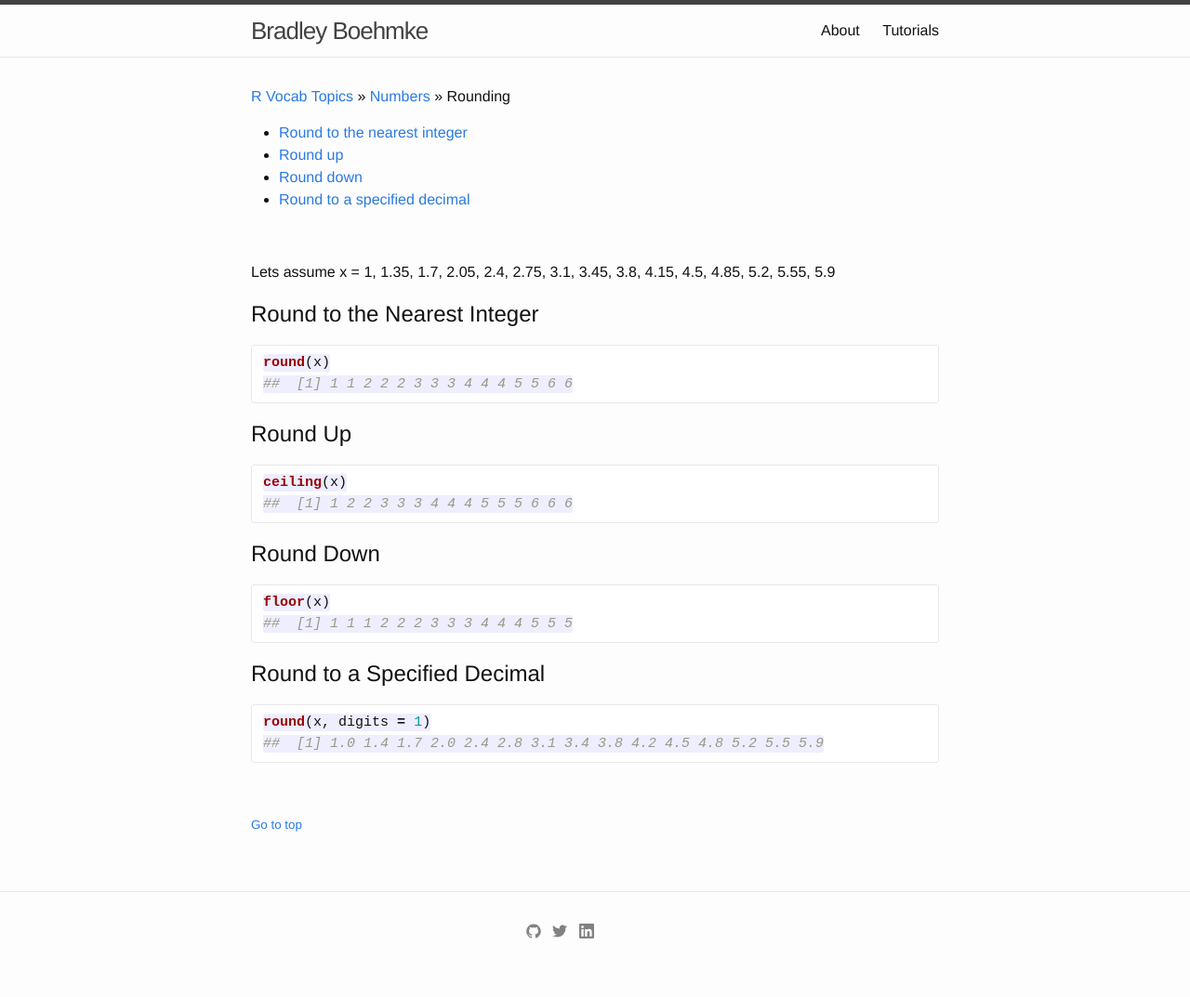
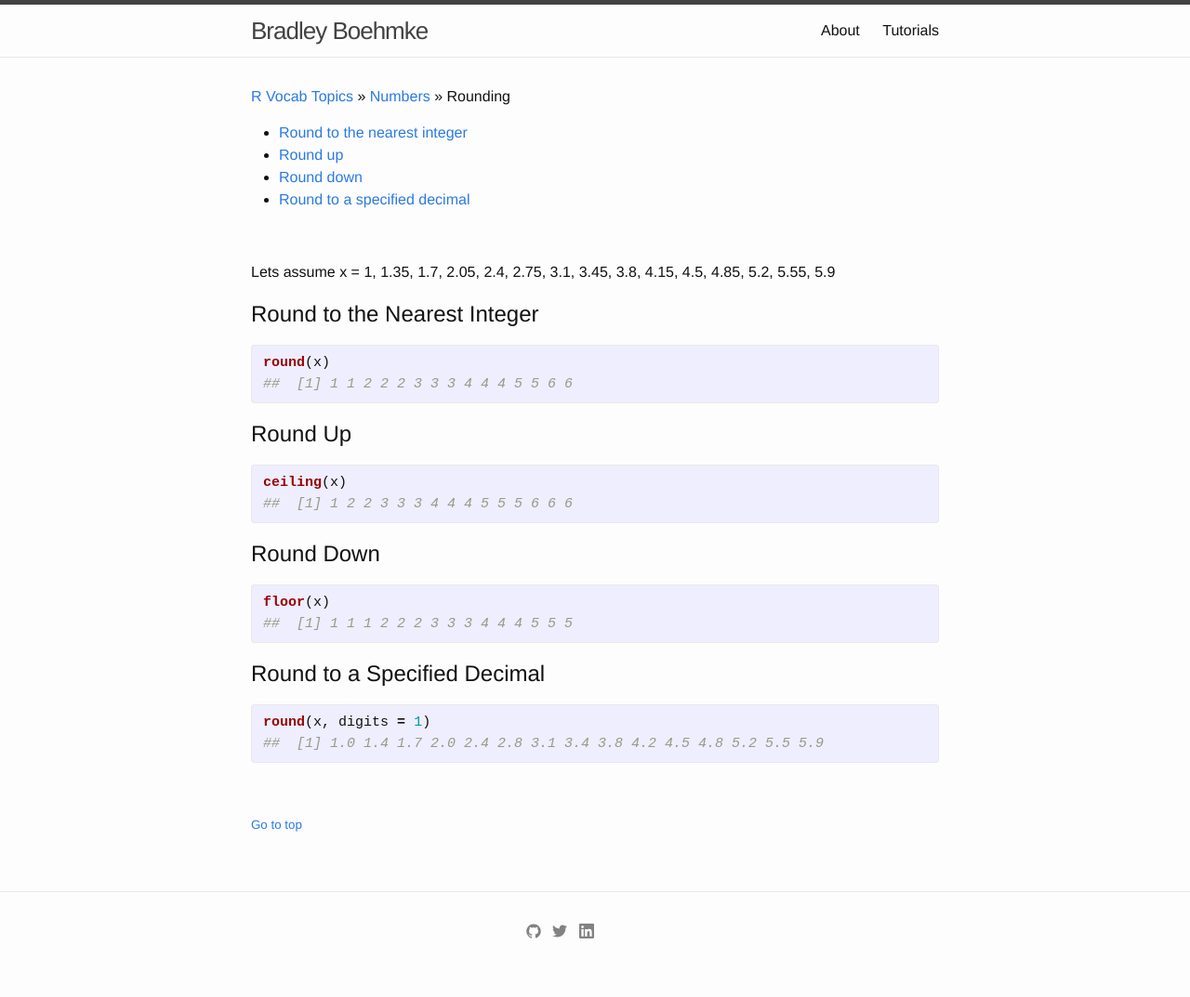
Before and after one commit to bradleyboehmke/bradleyboehmke, a Jekyll site: the page built from tutorials/rounding.md, in a window 1280 px wide. Shown: the whole page at 93% size. Built offline with Jekyll 4.4.1, drawn with Linux system fonts in a browser that asks for light colours.

Commit message:
Update rounding.md

````diff
--- a/tutorials/rounding.md
+++ b/tutorials/rounding.md
@@ -16,36 +16,40 @@ Lets assume x = 1, 1.35, 1.7, 2.05, 2.4, 2.75, 3.1, 3.45, 3.8, 4.15, 4.5, 4.85,
 
 
 <a name="nearest"></a>
+
 # Round to the Nearest Integer
 
-```r
+{% highlight r %}
 round(x)
 ##  [1] 1 1 2 2 2 3 3 3 4 4 4 5 5 6 6
-```
+{% endhighlight %}
 
 <a name="up"></a>
+
 # Round Up
 
-```r
+{% highlight r %}
 ceiling(x)
 ##  [1] 1 2 2 3 3 3 4 4 4 5 5 5 6 6 6
-```
+{% endhighlight %}
 
 <a name="down"></a>
+
 # Round Down
 
-```r
+{% highlight r %}
 floor(x)
 ##  [1] 1 1 1 2 2 2 3 3 3 4 4 4 5 5 5
-```
+{% endhighlight %}
 
 <a name="specified"></a>
+
 # Round to a Specified Decimal
 
-```r
+{% highlight r %}
 round(x, digits = 1)
 ##  [1] 1.0 1.4 1.7 2.0 2.4 2.8 3.1 3.4 3.8 4.2 4.5 4.8 5.2 5.5 5.9
-```
+{% endhighlight %}
 
 <br>
 
````
